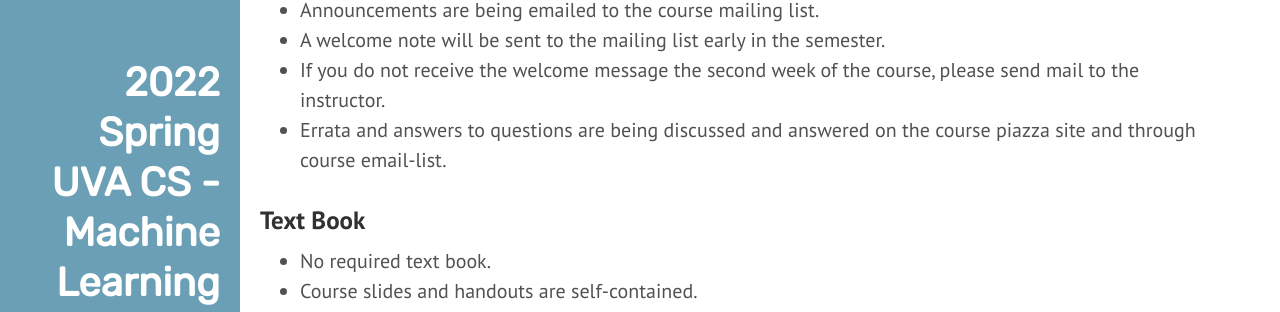
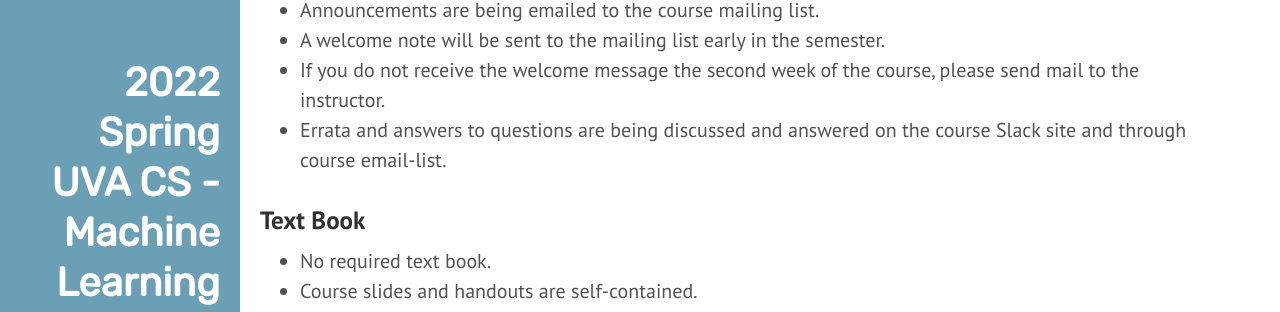
Before and after one commit to qiyanjun/2022sp-UVA-CS-MachineLearningDeep, a Jekyll site: the page built from About.md, in a window 1280 px wide and 900 px high, scrolled down 3976 px. Shown: the part 143-455 px from the top of the window. Built offline with Jekyll 4.4.1, drawn with Linux system fonts in a browser that asks for light colours; some of the changed text lies outside the part shown.

Commit message:
Update About.md

```diff
--- a/About.md
+++ b/About.md
@@ -99,7 +99,7 @@ desc: "Information for 2022 Spring  UVa CS Machine Learning, Math Foundations an
 ### Course Websites
 
 + Course schedule and materials are  @ [https://qiyanjun.github.io/2022sp-UVA-CS-MachineLearningDeep/](https://qiyanjun.github.io/2022sp-UVA-CS-MachineLearningDeep/)
-+ Course Piazza page for QA of exams, quizzes, class-discussions and assignments.
++ Course Slack space for QA of exams, quizzes, class-discussions and assignments.
 + Course Collab page to submit  assignments [machine-learning22sp-cs-4774-001@collab.its.virginia.edu](mailto:machine-learning22sp-cs-4774-001@collab.its.virginia.edu)
 
 
@@ -145,7 +145,7 @@ for anything turned in late.
 + If you do not receive the welcome message the second week of the course, please
 send mail to the instructor.
 + Errata and answers to questions are being discussed and answered
-   on  the course piazza site and through course email-list.
+   on  the course Slack site and through course email-list.
 
 
 
```
